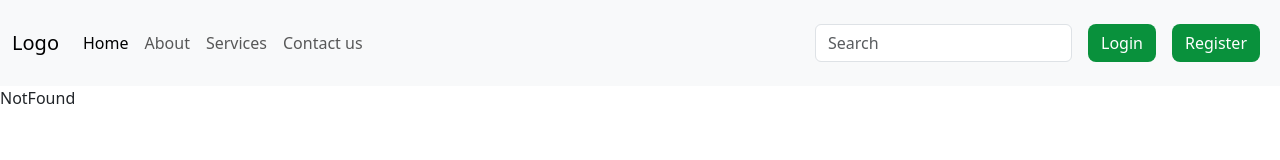
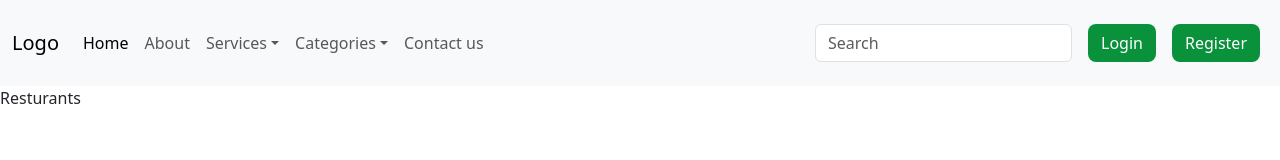
Before and after one commit to nermeenmorgan/CityLife-ITIGraduation, a React (Create React App) app: page /resturants in a window 1280 px wide. Shown: the top 160 px of the page. Built offline with nearby package versions, Linux system fonts and the light colour scheme.

Commit message:
Navbar adjustment

```diff
--- a/src/App.js
+++ b/src/App.js
@@ -3,12 +3,12 @@ import { RouterProvider, createBrowserRouter } from 'react-router-dom';
 import Layout from './Components/Layout/Layout';
 import Home from './Components/Home/Home';
 import About from './Components/About/About';
-import Services from './Components/Services/Services';
 import ContactUs from './Components/ContactUs/ContactUs';
 import NotFound from './Components/NotFound/NotFound';
 import Login from './Components/Login/Login';
 import Register from './Components/Register/Register';
 import './App.css';
+import Resturants from './Components/Resturants/Resturants';
 
 function App() {
   let routers = createBrowserRouter([
@@ -16,7 +16,7 @@ function App() {
       path: '', element: <Layout />, children: [
         { index: true, element: <Home /> },
         { path: "about", element: <About /> },
-        { path: "services", element: <Services /> },
+        { path: "resturants", element: <Resturants /> },
         { path: "contactus", element: <ContactUs /> },
         { path: "login", element: < Login /> },
         { path: "register", element: <Register /> },
--- a/src/Components/Navbar/Navbar.jsx
+++ b/src/Components/Navbar/Navbar.jsx
@@ -19,13 +19,39 @@ export default function Navbar() {
                         <li className="nav-item">
                             <Link className="nav-link" to="about">About</Link>
                         </li>
-                        <li className="nav-item">
-                            <Link className="nav-link" to="services">Services</Link>
+                        <li class="nav-item dropdown">
+                            <Link className="nav-link dropdown-toggle" to="#" role="button" data-bs-toggle="dropdown" aria-expanded="false">
+                                Services
+                            </Link>
+                            <ul class="dropdown-menu">
+                                <li><Link className="dropdown-item" to="#">Stores</Link></li>
+                                <li><Link className="dropdown-item" to="#">Markets</Link></li>
+                                <li><Link className="dropdown-item" to="#">Hospital</Link></li>
+                                <li><Link className="dropdown-item" to="#">Education</Link></li>
+                                <li><Link className="dropdown-item" to="#">Cinema</Link></li>
+                                <li><Link className="dropdown-item" to="#">Maintenance payment</Link></li>
+                            </ul>
+                        </li>
+                        <li class="nav-item dropdown">
+                            <Link className="nav-link dropdown-toggle" to="#" role="button" data-bs-toggle="dropdown" aria-expanded="false">
+                                Categories
+                            </Link>
+                            <ul class="dropdown-menu">
+                                <li><Link className="dropdown-item" to="resturants">Resturants</Link></li>
+                                <li><Link className="dropdown-item" to="#">Shopping</Link></li>
+                                <li><Link className="dropdown-item" to="#">Fashion</Link></li>
+                                <li><Link className="dropdown-item" to="#">Health</Link></li>
+                                <li><Link className="dropdown-item" to="#">Sports</Link></li>
+                                <li><Link className="dropdown-item" to="#">Maintenance</Link></li>
+                                <li><Link className="dropdown-item" to="#">Home Services</Link></li>
+                                <li><Link className="dropdown-item" to="#">Transportation</Link></li>
+                            </ul>
                         </li>
                         <li className="nav-item">
                             <Link className="nav-link" to="contactus">Contact us</Link>
                         </li>
                     </ul>
+
                     <ul className="d-flex mt-3 ms-auto">
                         <form className="d-flex" role="search">
                             <input className="form-control me-2" type="search" placeholder="Search" aria-label="Search" />
--- /dev/null
+++ b/src/Components/Resturants/Resturants.jsx
@@ -0,0 +1,10 @@
+import React from 'react'
+
+export default function Resturants() {
+
+    return <>
+
+        <div>Resturants</div>
+
+    </>
+}
```
